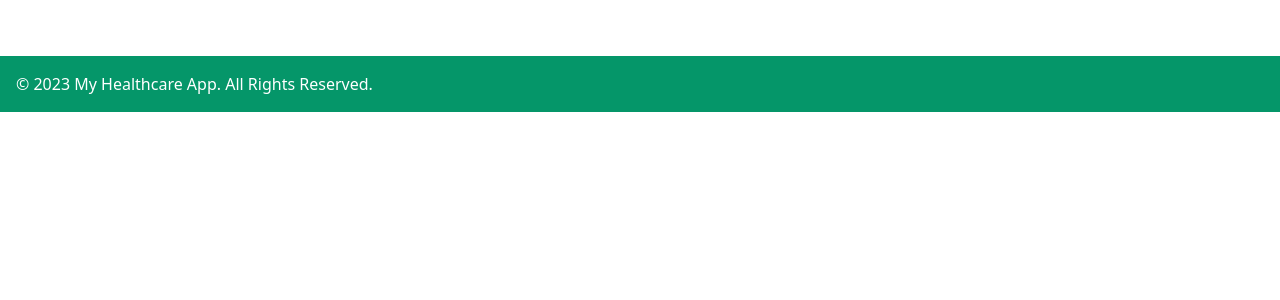
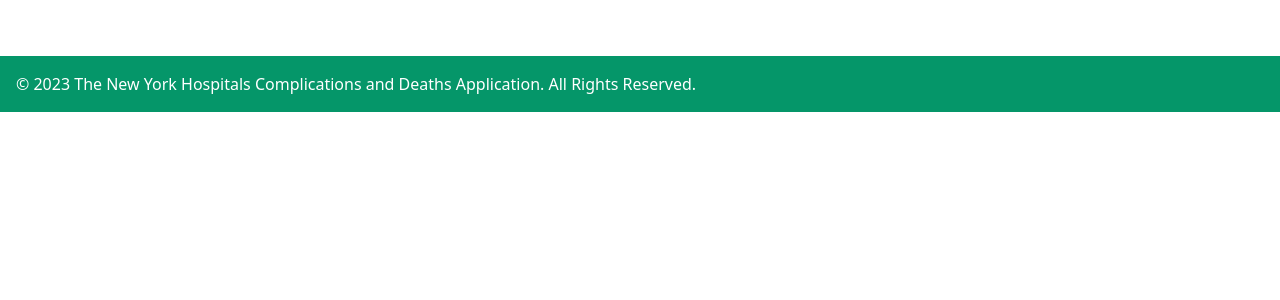
Before and after one commit to bonitr02/azure_flask_deployment, a Flask app: page / in a window 1280 px wide. Shown: the part 88-388 px from the top of the page. Run offline with Flask 3, Linux system fonts and the light colour scheme.

Commit message:
Changed All Rights Reserved

```diff
--- a/templates/about.html
+++ b/templates/about.html
@@ -6,7 +6,6 @@
     <section class="mb-6">
         <h2 class="text-xl mb-2">About</h2>
         <p>This application displays the complications and deaths in New York hospitals as reported by CMS.</p>
-
 
     </section>
 
--- a/templates/base.html
+++ b/templates/base.html
@@ -29,7 +29,7 @@
     </main>
 
     <footer class="bg-green-600 text-white p-4 mt-6">
-        <p>© 2023 My Healthcare App. All Rights Reserved.</p>
+        <p>© 2023 The New York Hospitals Complications and Deaths Application. All Rights Reserved.</p>
     </footer>
 </body>
 
```
Also changed, not shown: app.py (line endings or trailing spaces).
